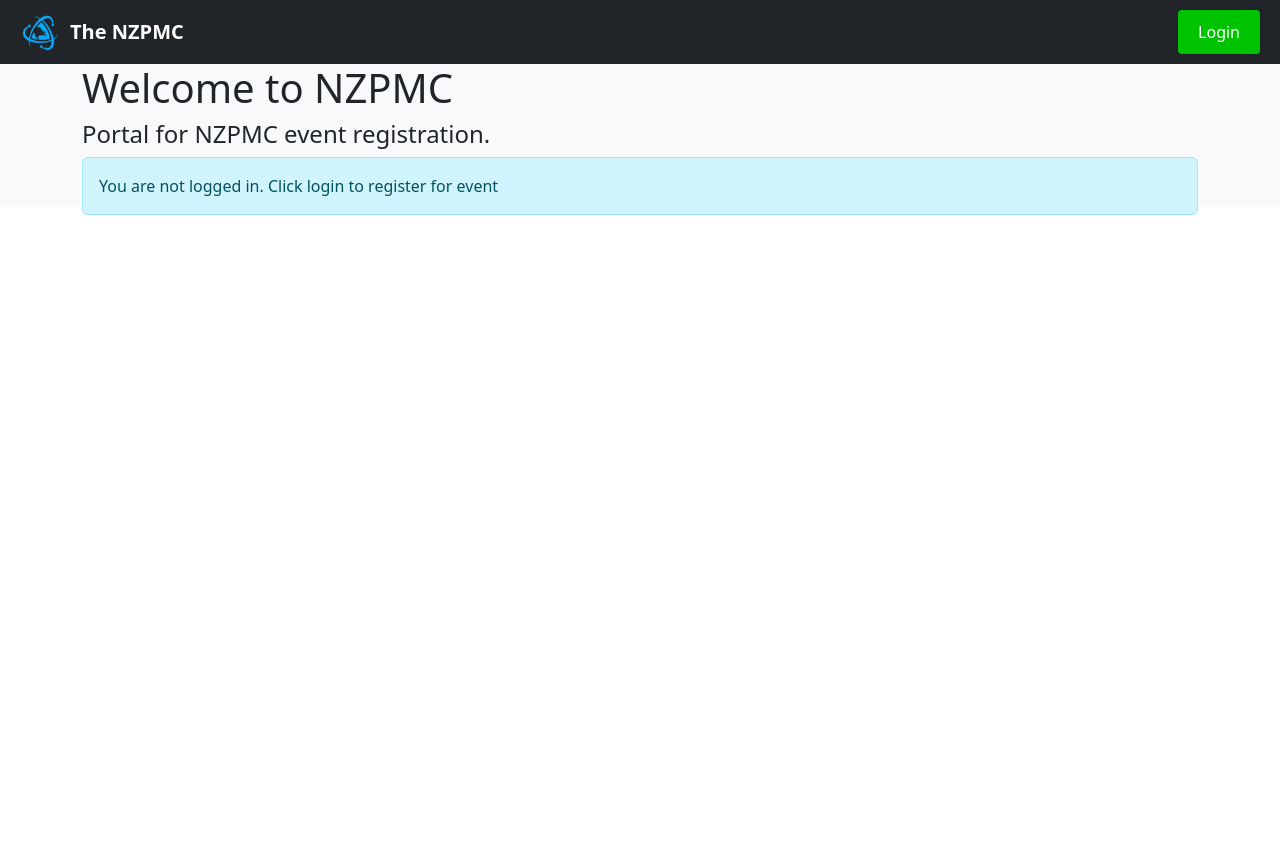
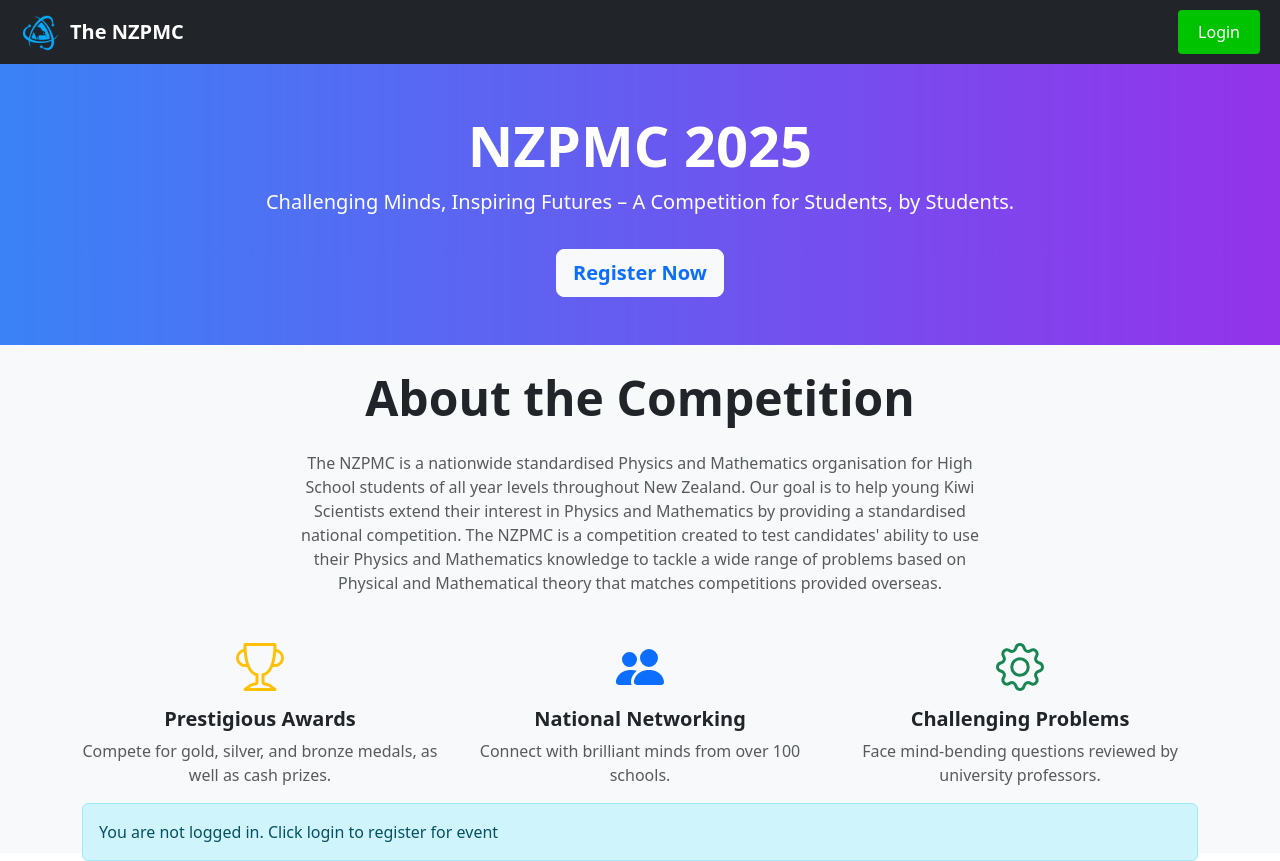
Before and after one commit to Harry-Sheng/nzpmc-competition-platform-frontend, a React (Vite) app: page / in a window 1280 px wide. Before the commit the page ends 800 px from the top, so only its background shows below. Built offline with nearby package versions, Linux system fonts and the light colour scheme; no server answers.

Commit message:
feat (landing page not logged): implemented hero section and about the section.

```diff
--- a/package.json
+++ b/package.json
@@ -15,6 +15,7 @@
     "jwt-decode": "^4.0.0",
     "react": "^18.3.1",
     "react-bootstrap": "^2.10.6",
+    "react-bootstrap-icons": "^1.11.5",
     "react-dom": "^18.3.1",
     "react-redux": "^9.1.2",
     "react-router-dom": "^7.0.2",
--- a/src/pages/LandingPageNotLogged.jsx
+++ b/src/pages/LandingPageNotLogged.jsx
@@ -1,8 +1,11 @@
 import { useState, useEffect } from "react"
-import Header from "../components/Header"
 import Notification from "../components/Notification"
 import EventList from "../components/EventList"
+import { Link } from "react-router-dom"
 import eventsService from "../services/Events"
+import { Container, Row, Col, Button } from "react-bootstrap"
+import { Trophy, PeopleFill, Gear } from "react-bootstrap-icons"
+import NavBar from "../components/NavBar"
 
 const LandingPageNotLogged = () => {
   const [events, setEvents] = useState([])
@@ -16,11 +19,84 @@ const LandingPageNotLogged = () => {
   }, [])
 
   return (
-    <div>
-      <Header
-        title={"Welcome to NZPMC"}
-        subtitle={"Portal for NZPMC event registration."}
-      />
+    <>
+      <NavBar />
+      <section
+        className="py-5 text-white"
+        style={{
+          background: "linear-gradient(to right, #3b82f6, #9333ea)",
+        }}
+      >
+        <Container>
+          <Row className="text-center">
+            <Col>
+              <h1 className="display-4 fw-bold">NZPMC 2025</h1>
+              <p className="lead">
+                Challenging Minds, Inspiring Futures – A Competition for
+                Students, by Students.
+              </p>
+              <Link to="/signup">
+                <Button
+                  variant="light"
+                  size="lg"
+                  className="text-primary fw-bold mt-3"
+                >
+                  Register Now
+                </Button>
+              </Link>
+            </Col>
+          </Row>
+        </Container>
+      </section>
+      <br />
+      <Container>
+        <h2 className="text-center fw-bold display-5 mb-4">
+          About the Competition
+        </h2>
+        <p
+          className="text-center mx-auto mb-5 text-muted"
+          style={{ maxWidth: "700px" }}
+        >
+          The NZPMC is a nationwide standardised Physics and Mathematics
+          organisation for High School students of all year levels throughout
+          New Zealand. Our goal is to help young Kiwi Scientists extend their
+          interest in Physics and Mathematics by providing a standardised
+          national competition. The NZPMC is a competition created to test
+          candidates' ability to use their Physics and Mathematics knowledge to
+          tackle a wide range of problems based on Physical and Mathematical
+          theory that matches competitions provided overseas.
+        </p>
+        <Row className="text-center g-4">
+          <Col md={4}>
+            <div className="d-flex flex-column align-items-center">
+              <Trophy size={48} className="text-warning mb-3" />
+              <h3 className="h5 fw-bold mb-2">Prestigious Awards</h3>
+              <p className="text-muted">
+                Compete for gold, silver, and bronze medals, as well as cash
+                prizes.
+              </p>
+            </div>
+          </Col>
+          <Col md={4}>
+            <div className="d-flex flex-column align-items-center">
+              <PeopleFill size={48} className="text-primary mb-3" />
+              <h3 className="h5 fw-bold mb-2">National Networking</h3>
+              <p className="text-muted">
+                Connect with brilliant minds from over 100 schools.
+              </p>
+            </div>
+          </Col>
+          <Col md={4}>
+            <div className="d-flex flex-column align-items-center">
+              <Gear size={48} className="text-success mb-3" />
+              <h3 className="h5 fw-bold mb-2">Challenging Problems</h3>
+              <p className="text-muted">
+                Face mind-bending questions reviewed by university professors.
+              </p>
+            </div>
+          </Col>
+        </Row>
+      </Container>
       <div className="container">
         <Notification
           message="You are not logged in. Click login to register for event"
@@ -28,7 +104,7 @@ const LandingPageNotLogged = () => {
         />
         <EventList events={events} />
       </div>
-    </div>
+    </>
   )
 }
 
```
Also changed, not shown: 1 other file (tests, documents, lock files or other folders).
